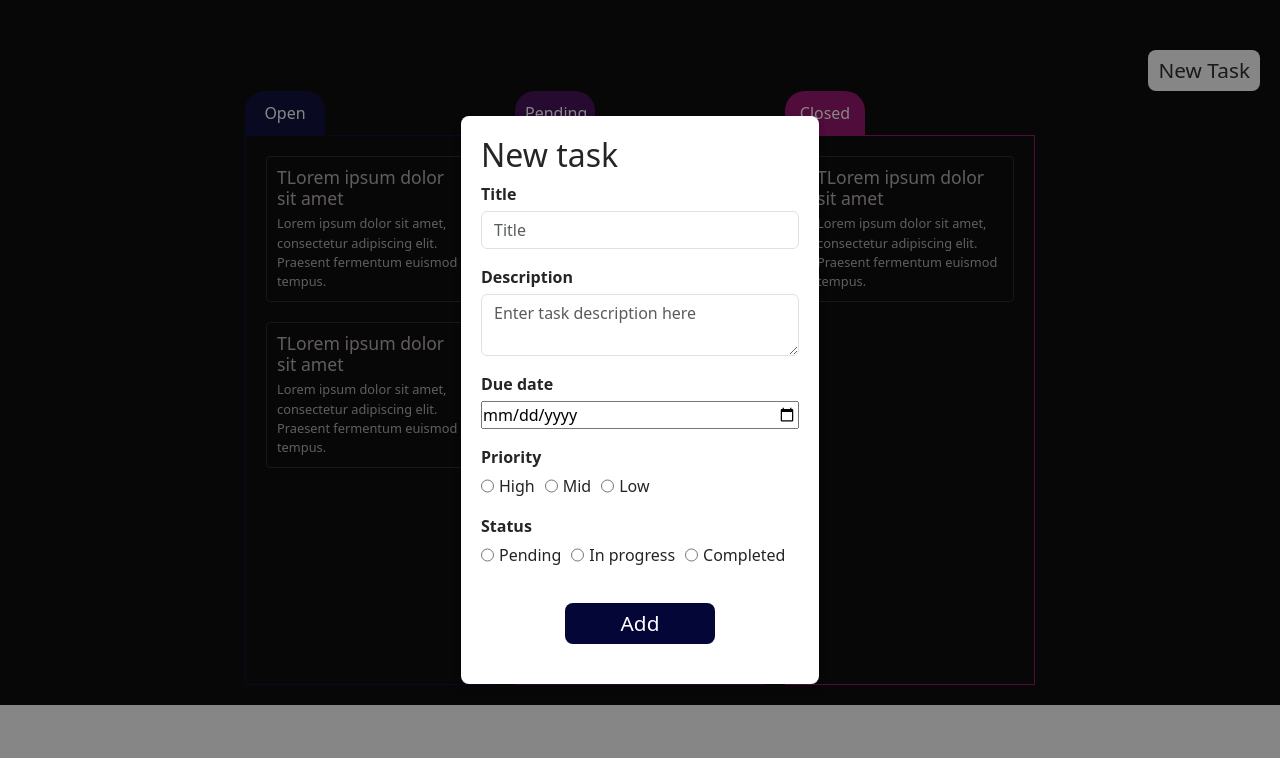
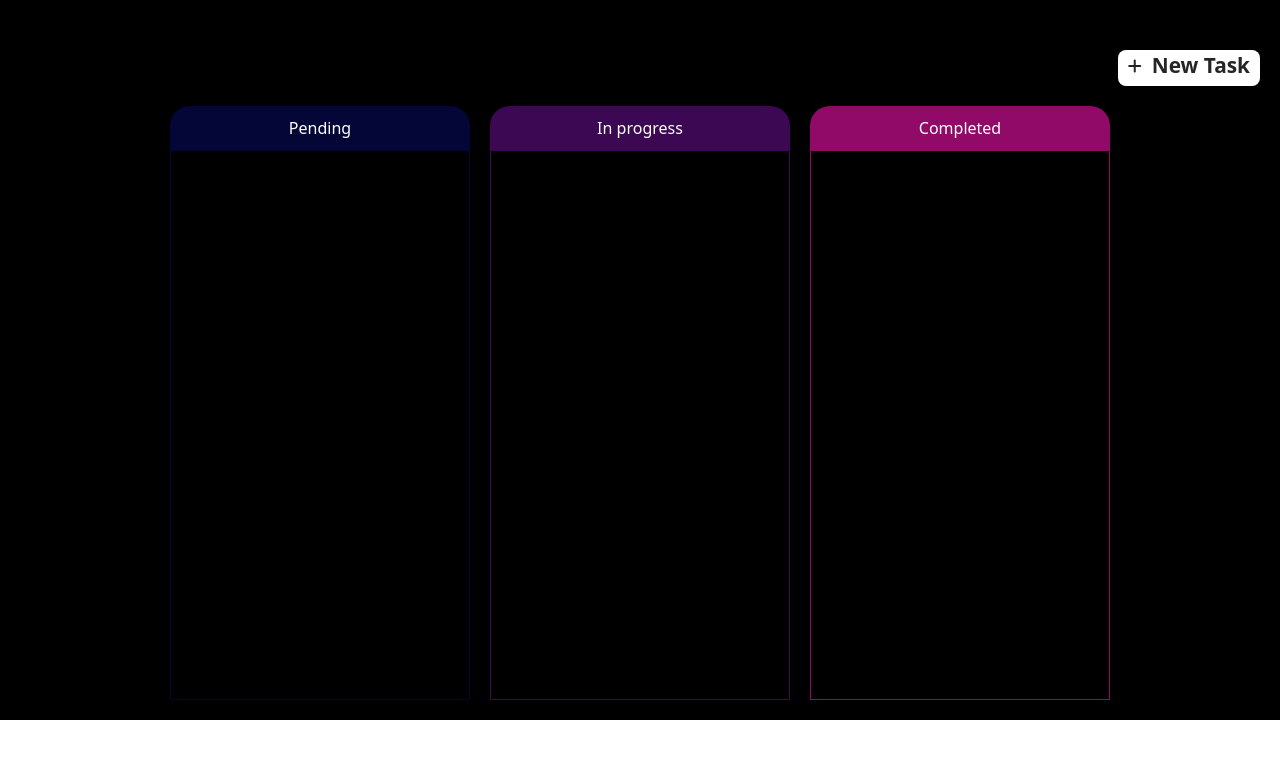
Before and after one commit to NonyeReeta/task-tracker, an Angular app: page /dashboard in a window 1280 px wide. Shown: the top 758 px of the page. Built offline with nearby package versions, Linux system fonts and the light colour scheme.

Commit message:
added local storage for tasks

```diff
--- a/src/app/app.module.ts
+++ b/src/app/app.module.ts
@@ -12,7 +12,7 @@ import { AppComponent } from './app.component';
     BrowserModule,
     AppRoutingModule,
     BrowserModule,
-    BrowserAnimationsModule,
+    BrowserAnimationsModule
   ],
   providers: [],
   bootstrap: [AppComponent]
--- a/src/app/auth/component/home/home.component.css
+++ b/src/app/auth/component/home/home.component.css
@@ -9,20 +9,26 @@ section {
     align-items: center;
     justify-content: flex-end;
     padding: 0 20px;
+    margin-bottom: 20px;
 }
 
 .add-new > button {
+    display: flex;
+    align-items: center;
+    justify-content: center;
+    gap: 10px;
     background: #fff;
     border: none;
     color: #252525;
-    padding: 5px 10px;
+    padding: 0 10px 5px;
     border-radius: 8px;
     font-size: 1.3rem;
+    font-weight: 600;
 }
 
 .tracker-title {
     color: #fff;
-    width: 80px;
+    /* width: 80px; */
     padding: 10px;
     text-align: center;
     border-radius: 20px 20px 0 0;
@@ -54,7 +60,7 @@ p {
 }
 
 .tasks-container {
-    width: 250px;
+    width: 300px;
     height: 550px;
     max-width: 100%;
     flex-grow: 1;
@@ -83,8 +89,15 @@ p {
     font-size: 1.1rem;
 }
 
-.task > p {
+.task > p, .task-footer > p {
     font-size: .8rem;
+}
+
+.task-footer {
+    display: flex;
+    align-items: center;
+    justify-content: space-between;
+    color: gray;
 }
 
 .task {
@@ -152,6 +165,18 @@ transition: transform 250ms cubic-bezier(0, 0, 0.2, 1);
     justify-content: center;
 }
 
+.close {
+    display: flex;
+    align-items: center;
+    justify-content: flex-end;
+}
+
+
+.close > i {
+    font-size: 1.2rem;
+    cursor: pointer;
+}
+
 
 .form-holder {
     background: #fff;
@@ -171,6 +196,10 @@ transition: transform 250ms cubic-bezier(0, 0, 0.2, 1);
     font-weight: 600;
 }
 
+.required {
+    border: 1px solid red;
+}
+
 .radio-input {
     display: flex;
     gap: 5px;
@@ -187,8 +216,50 @@ transition: transform 250ms cubic-bezier(0, 0, 0.2, 1);
     background: #030637;
     border: none;
     color: #fff;
-    padding: 5px 10px;
+    padding: 0 10px 5px;
     border-radius: 8px;
     font-size: 1.3rem;
     width: 150px;
+    display: flex;
+    align-items: center;
+    justify-content: center;
+    gap: 10px;
 }
+
+.task-view {
+    width: 300px;
+    display: flex;
+    flex-direction: column;
+    gap: 10px;
+}
+
+.task-action {
+    display: flex;
+    align-items: center;
+    justify-content: space-between;
+    margin: 20px 0;
+}
+
+.task-action > button {
+    display: flex;
+    align-items: center;
+    justify-content: center;
+    gap: 10px;
+    background: #fff;
+    border: none;
+    color: #252525;
+    padding: 0 10px 5px;
+    border-radius: 8px;
+    font-size: 1.3rem;
+    font-weight: 600;
+    width: 100px;
+}
+
+.task-action > .delete-btn {
+    border: 1px solid #252525;
+}
+
+.task-action > .update-btn {
+    background: #030637;
+    color: #fff;
+}
--- a/src/app/auth/component/home/home.component.html
+++ b/src/app/auth/component/home/home.component.html
@@ -1,11 +1,11 @@
 <section>
     <div class="add-new">
-        <button (click)="show_new_task_modal = true">New Task</button>
+        <button (click)="show_new_task_modal = true"><i class="fa-solid fa-plus"></i> New Task</button>
     </div>
     <div class="tracker">
         <div>
             <div class="tracker-title open">
-                <p>Open</p>
+                <p>Pending</p>
             </div>
             <div
                 #openlist="cdkDropList"
@@ -15,16 +15,24 @@
                 (cdkDropListDropped)="drop($event)"
                 class="tasks-container open-cont">
                 @for (task of progress_tasks; track task) {
-                    <div cdkDrag class="task task-open">
+                    <div cdkDrag class="task task-open" (click)="viewTask(task); show_task = true">
+                        <!-- <div>
+                            <i class="fa fa-bars"></i>
+                        </div> -->
                         <h4>{{task.title}}</h4>
                         <p>{{task.description}}</p>
+                        <div class="task-footer">
+                            <p>Due date: {{task.due_date | date: 'dd/MM/yyyy'}}</p>
+                            <p>Priority: {{task.priority | titlecase}}</p>
+                        </div>
+                        <p>Status: {{task.status | titlecase}}</p>
                     </div>
                 }
             </div>
         </div>
         <div>
             <div class="tracker-title pending">
-                <p>Pending</p>
+                <p>In progress</p>
             </div>
             <div
                 #pendinglist="cdkDropList"
@@ -34,16 +42,21 @@
                 (cdkDropListDropped)="drop($event)"
                 class="tasks-container pending-cont">
                 @for (task of pending_tasks; track task) {
-                    <div cdkDrag class="task task-open">
+                    <div cdkDrag class="task task-open" (click)="viewTask(task); show_task = true">
                         <h4>{{task.title}}</h4>
                         <p>{{task.description}}</p>
+                        <div class="task-footer">
+                            <p>Due date: {{task.due_date | date: 'dd/MM/yyyy'}}</p>
+                            <p>Priority: {{task.priority | titlecase}}</p>
+                        </div>
+                        <p>Status: {{task.status | titlecase}}</p>
                     </div>
                 }
             </div>
         </div>
         <div>
             <div class="tracker-title closed">
-                <p>Closed</p>
+                <p>Completed</p>
             </div>
             <div
                 #closedlist="cdkDropList"
@@ -52,10 +65,16 @@
                 [cdkDropListConnectedTo]="[pendinglist, openlist]"
                 (cdkDropListDropped)="drop($event)" class="tasks-container closed-cont">
                 @for (task of completed_tasks; track task) {
-                    <div cdkDrag class="task task-open">
+                    <div cdkDrag class="task task-open" (click)="viewTask(task); show_task = true">
                         <h4>{{task.title}}</h4>
                         <p>{{task.description}}</p>
+                        <div class="task-footer">
+                            <p>Due date: {{task.due_date | date: 'dd/MM/yyyy'}}</p>
+                            <p>Priority: {{task.priority | titlecase}}</p>
+                        </div>
+                        <p>Status: {{task.status | titlecase}}</p>
                     </div>
+
                 }
             </div>
         </div>
@@ -64,49 +83,73 @@
 
 </section>
 
-    <!-- new task modal -->
-<div class="modal-holder" *ngIf="!show_new_task_modal">
-    <i class="fa-solid fa-xmark"></i>
+<!-- new task modal -->
+<div class="modal-holder" *ngIf="show_new_task_modal">
     <div class="form-holder">
+        <div class="close">
+            <i class="fa-solid fa-xmark" (click)="show_new_task_modal = false"></i>
+        </div>
         <h2>New task</h2>
-        <form class="">
+        <form [formGroup]="taskForm">
             <div class="form-input mb-3">
                 <label for="title">Title</label>
-                <input type="text" placeholder="Title" class="form-control"  autocomplete="off">
+                <input type="text" placeholder="Title" class="form-control"  autocomplete="off" formControlName="title"  [ngClass]="{'required': taskForm.get('title')?.touched && taskForm.get('title')?.invalid}">
             </div>
             <div class="form-input mb-3">
                 <label for="desc">Description</label>
-                <textarea name="desc" id="desc" cols="30" rows="" placeholder="Enter task description here" class="form-control"></textarea>
+                <textarea name="desc" id="desc" cols="30" rows="" placeholder="Enter task description here" class="form-control" formControlName="description"  [ngClass]="{'required': taskForm.get('description')?.touched && taskForm.get('description')?.invalid}"></textarea>
             </div>
             <div class="form-input mb-3">
                 <label for="date">Due date</label>
-                <input type="date" id="date">
+                <input type="date" id="date" formControlName="due_date">
             </div>
             <div class="form-input mb-3">
                 <label for="date">Priority</label>
                 <div class="radio-input">
-                    <input type="radio" id="high" name="option" value="high">
+                    <input type="radio" formControlName="priority" id="high"  value="high">
                     <label for="high">High</label><br>
-                    <input type="radio" id="mid" name="option" value="mid">
+                    <input type="radio" formControlName="priority" id="mid"  value="mid">
                     <label for="mid">Mid</label><br>
-                    <input type="radio" id="low" name="option" value="low">
+                    <input type="radio" formControlName="priority" id="low"  value="low">
                     <label for="low">Low</label><br>
                 </div>
             </div>
             <div class="form-input mb-3">
                 <label for="date">Status</label>
                 <div class="radio-input">
-                    <input type="radio" id="pending" name="option" value="pending">
+                    <input type="radio" formControlName="status" id="pending"  value="pending">
                     <label for="pending">Pending</label><br>
-                    <input type="radio" id="progress" name="option" value="progress">
+                    <input type="radio" formControlName="status" id="progress"  value="progress">
                     <label for="progress">In progress</label><br>
-                    <input type="radio" id="completed" name="option" value="completed">
+                    <input type="radio" formControlName="status" id="completed"  value="completed">
                     <label for="completed">Completed</label><br>
                 </div>
             </div>
         </form>
         <div  class="add-btn">
-            <button>Add</button>
+            <button (click)="AddTask()" [disabled]="!taskForm.valid || is_operation_in_progress"><i class="fa-solid fa-floppy-disk"></i> Add</button>
         </div>
     </div>
 </div>
+
+<!-- view task -->
+<div class="modal-holder" *ngIf="show_task">
+    <div class="form-holder">
+        <div class="close">
+            <i class="fa-solid fa-xmark" (click)="show_task = false"></i>
+        </div>
+        <div class="task-view">
+            <h4>{{task.title}}</h4>
+            <p>{{task.description}}</p>
+            <div class="task-footer">
+                <p>Due date: {{task.due_date | date: 'dd/MM/yyyy'}}</p>
+                <p>Priority: {{task.priority | titlecase}}</p>
+            </div>
+            <p>Status: {{task.status | titlecase}}</p>
+        </div>
+        <div class="task-action">
+            <button class="delete-btn" (click)="deleteTask(task)">Delete</button>
+            <button class="update-btn" (click)="updateTask(task)">Update</button>
+        </div>
+    </div>
+</div>
--- a/src/app/auth/component/home/home.component.ts
+++ b/src/app/auth/component/home/home.component.ts
@@ -7,28 +7,37 @@ import {
   CdkDropList
 } from '@angular/cdk/drag-drop';
 import { CommonModule } from '@angular/common';
-
+import { FormGroup, FormControl, Validators } from '@angular/forms';
+import { ReactiveFormsModule } from '@angular/forms';
+import { TaskService } from 'src/app/services/task.service';
 
 interface Task {
   title: string,
-  description: string
+  description: string,
+  status: string,
+  due_date: Date,
+  priority: string
 }
 
 @Component({
   selector: 'app-home',
   standalone: true,
-  imports: [CdkDropList, CdkDrag, CommonModule],
+  imports: [CdkDropList, CdkDrag, CommonModule, ReactiveFormsModule],
   templateUrl: './home.component.html',
   styleUrl: './home.component.css'
 })
 
 export class HomeComponent {
 
-  pending_tasks:Task[] = [{title: 'TLorem ipsum dolor sit amet', description: 'Lorem ipsum dolor sit amet, consectetur adipiscing elit. Praesent fermentum euismod tempus.'}];
-  progress_tasks:Task[] = [{title: 'TLorem ipsum dolor sit amet', description: 'Lorem ipsum dolor sit amet, consectetur adipiscing elit. Praesent fermentum euismod tempus.'}, {title: 'TLorem ipsum dolor sit amet', description: 'Lorem ipsum dolor sit amet, consectetur adipiscing elit. Praesent fermentum euismod tempus.'}];
-  completed_tasks:Task[] = [{title: 'TLorem ipsum dolor sit amet', description: 'Lorem ipsum dolor sit amet, consectetur adipiscing elit. Praesent fermentum euismod tempus.'}];
+  pending_tasks:Task[] = [];
+  progress_tasks:Task[] = [];
+  completed_tasks:Task[] = [];
+
+  show_task:boolean = false;
+  task:any = {};
 
   show_new_task_modal:boolean = false;
+  is_operation_in_progress:boolean = false;
 
 
   drop(event: CdkDragDrop<Task[]>) {
@@ -45,11 +54,48 @@ export class HomeComponent {
     }
   };
 
+  constructor(
+    private taskService: TaskService
+  ) {}
+
+  taskForm: FormGroup = new FormGroup ({
+    title: new FormControl(null, Validators.required),
+    description: new FormControl(null, Validators.required),
+    due_date: new FormControl(null, Validators.required),
+    priority: new FormControl(null, Validators.required),
+    status: new FormControl(null, Validators.required)
+  })
+
   ngOnInit() {
     // load all task
     this.loadAllTasks();
-  }
+  };
 
-  loadAllTasks() {}
+  loadAllTasks() {
+    // load existing tasks
+    this.pending_tasks = this.taskService.getData('pending_tasks') || [];
+    this.progress_tasks = this.taskService.getData('progress_tasks') || [];
+    this.completed_tasks = this.taskService.getData('completed_tasks') || [];
+  };
+
+  AddTask() {
+    this.is_operation_in_progress = true;
+    // add new task to pending and set operation progress to false;
+    this.pending_tasks.push(this.taskForm.value);
+    this.taskService.saveData('pending_tasks', this.pending_tasks);
+    this.is_operation_in_progress = false;
+    this.show_new_task_modal = false;
+    console.log(this.taskForm.value);
+  };
+
+  viewTask(task: Task) {
+    this.task = task;
+  };
+
+  deleteTask(task: Task) {
+
+  };
+
+  updateTask(task: Task) {};
 
 }
--- a/src/index.html
+++ b/src/index.html
@@ -9,6 +9,7 @@
   <link rel="preconnect" href="https://fonts.googleapis.com">
   <link rel="preconnect" href="https://fonts.gstatic.com" crossorigin>
   <link href="https://fonts.googleapis.com/css2?family=Open+Sans:ital,wght@0,300..800;1,300..800&display=swap" rel="stylesheet">
+  <script src="https://kit.fontawesome.com/04b7264f9c.js" crossorigin="anonymous"></script>
   <link
   rel="stylesheet"
   href="https://cdnjs.cloudflare.com/ajax/libs/animate.css/4.1.1/animate.min.css"
```
Also changed, not shown: src/app/services/task.service.ts (added, +20 -0 lines), 1 other file (tests, documents, lock files or other folders).
